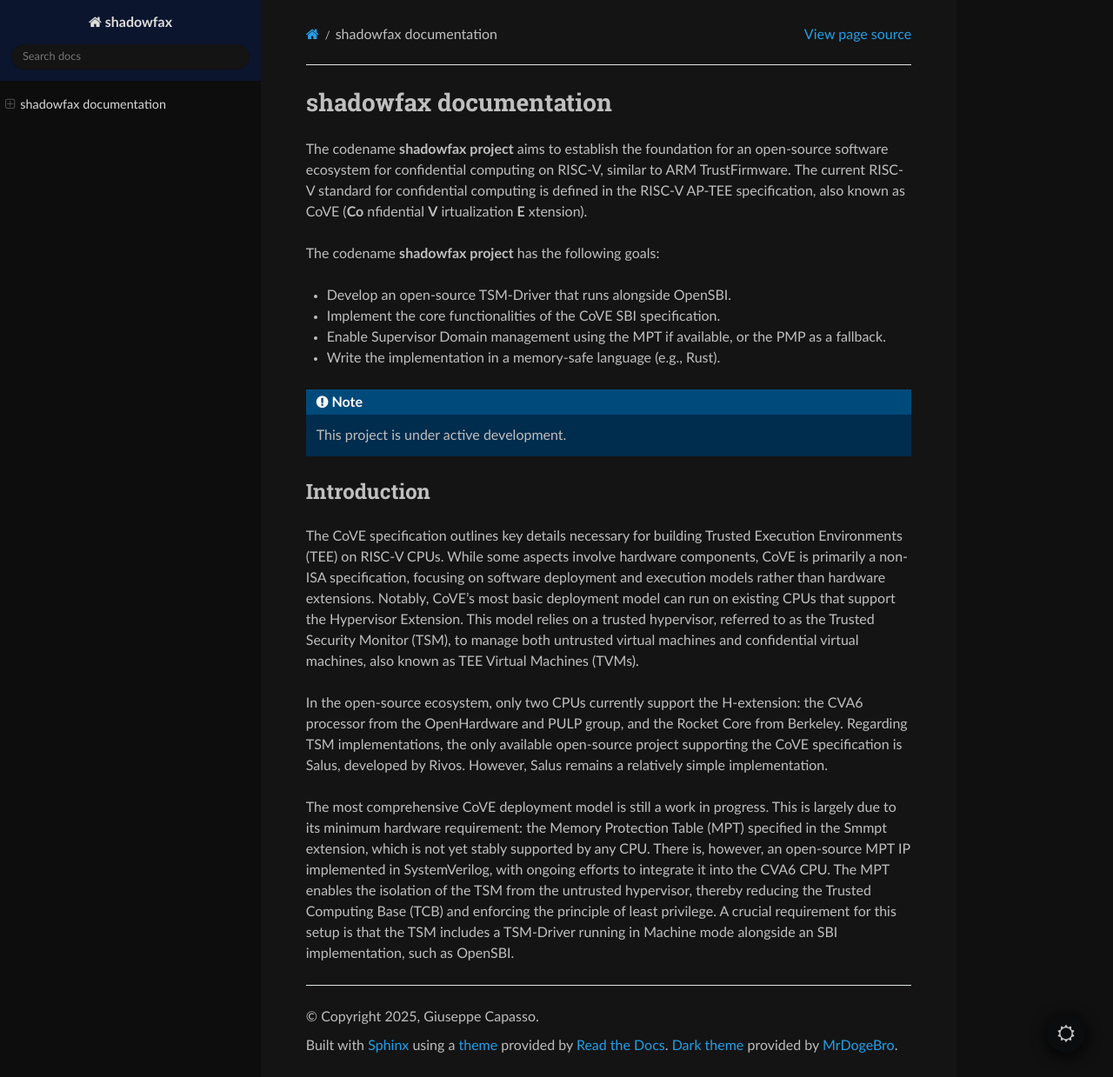
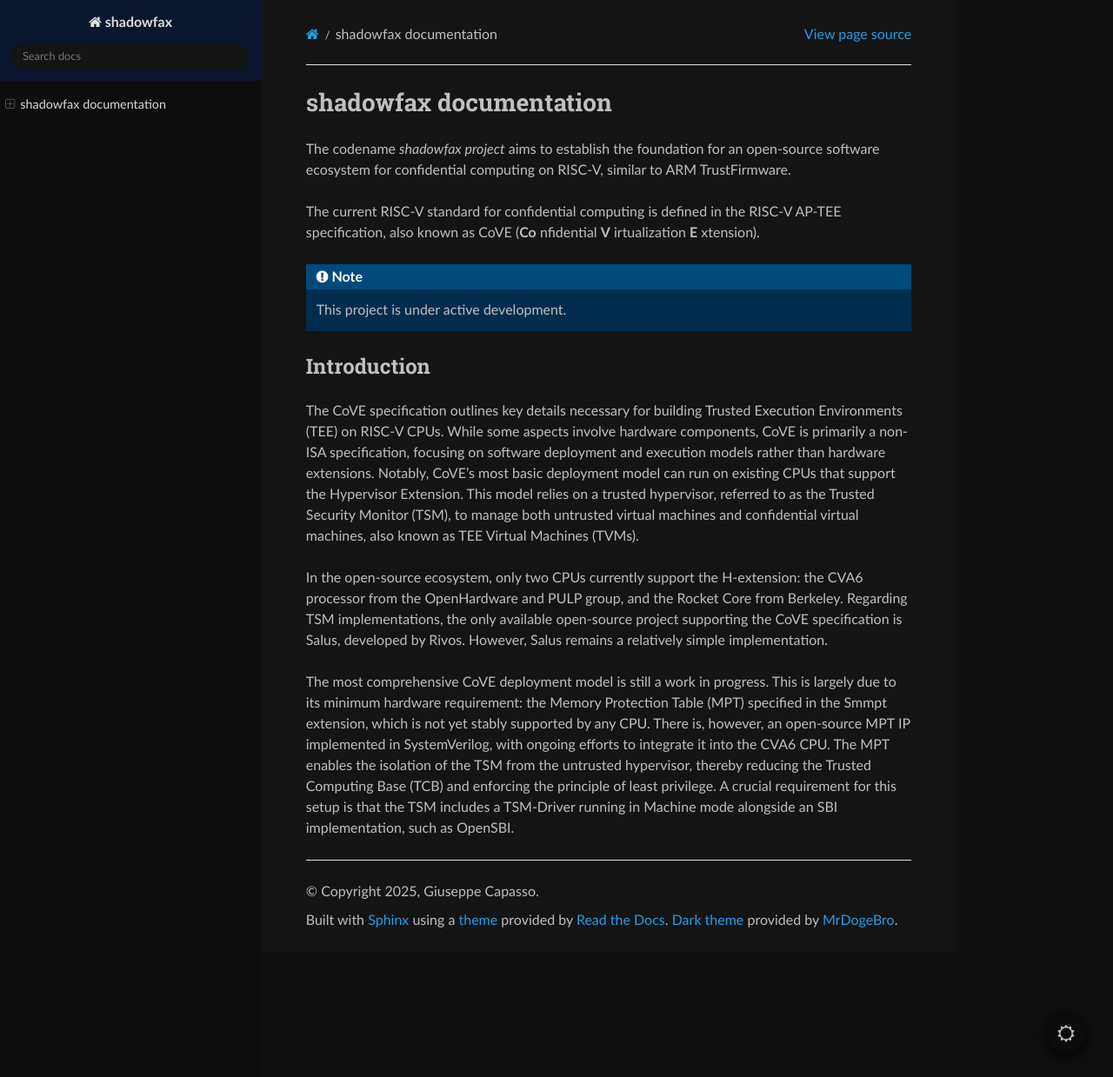
Before and after one commit to HiSA-Team/shadowfax, a Sphinx documentation site: the page built from docs/source/index.rst, in a window 1280 px wide and 1239 px high. Shown: the whole window at 87% size. Built offline with Sphinx 7.4.7 and the Read the Docs theme 3.1.0, drawn with Linux system fonts in a browser that asks for light colours.

Commit message:
Repository setup

```diff
--- a/docs/source/index.rst
+++ b/docs/source/index.rst
@@ -6,18 +6,12 @@
 shadowfax documentation
 =======================
 
-The codename **shadowfax project** aims to establish the foundation for an
-open-source software ecosystem for confidential computing on RISC-V, similar
-to ARM TrustFirmware. The current RISC-V standard for confidential computing
-is defined in the RISC-V AP-TEE specification, also known as CoVE
-(**Co** nfidential **V** irtualization **E** xtension).
+The codename `shadowfax project` aims to establish the foundation for an open-source
+software ecosystem for confidential computing on RISC-V, similar to ARM TrustFirmware.
 
-The codename **shadowfax project** has the following goals:
 
-- Develop an open-source TSM-Driver that runs alongside OpenSBI.
-- Implement the core functionalities of the CoVE SBI specification.
-- Enable Supervisor Domain management using the MPT if available, or the PMP as a fallback.
-- Write the implementation in a memory-safe language (e.g., Rust).
+The current RISC-V standard for confidential computing is defined in the RISC-V AP-TEE
+specification, also known as CoVE (**Co** nfidential **V** irtualization **E** xtension).
 
 .. note::
 
```
Also changed, not shown: README.md (+2 -7 lines).
